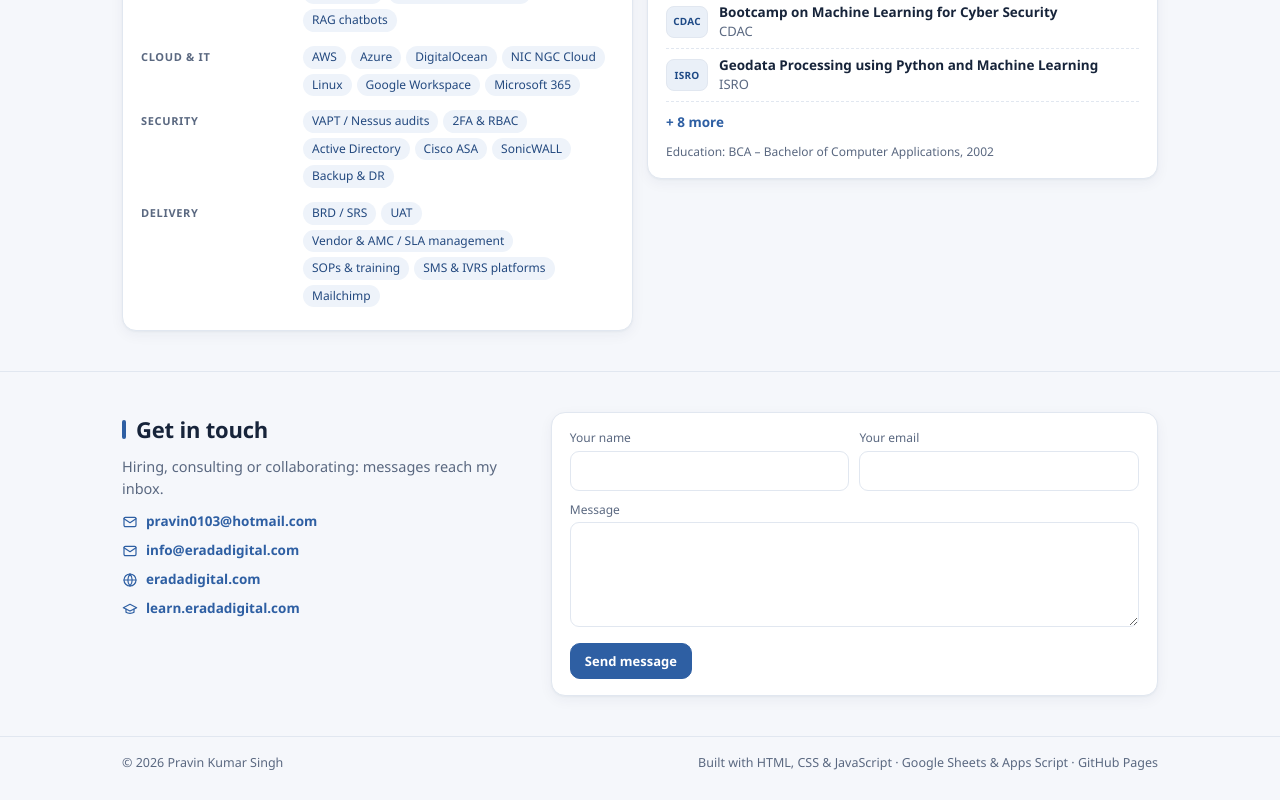
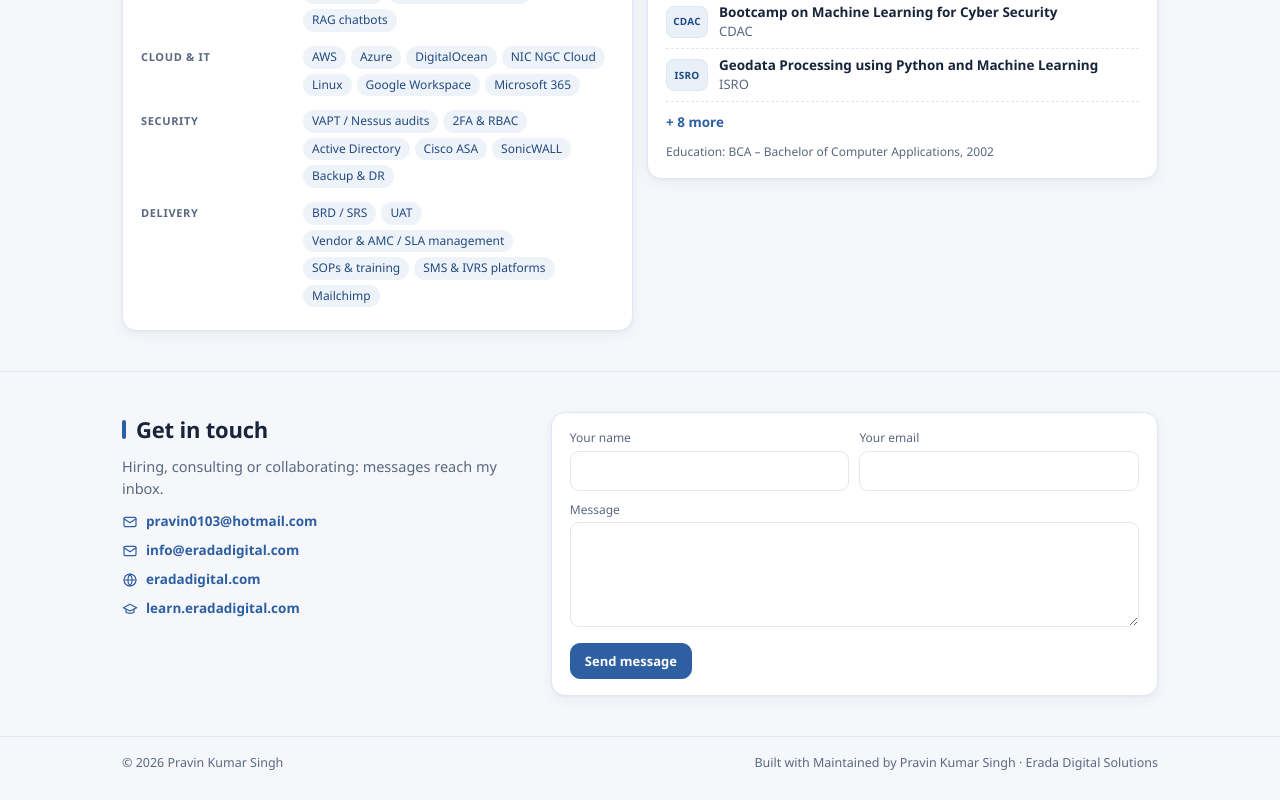
Before and after one commit to pravinkrsingh/pravinkrsingh.github.io, a plain HTML site: page index.html in a window 1280 px wide. Shown: the part 3910-4710 px from the top of the page. Drawn offline with Linux system fonts and the light colour scheme.

Commit message:
Update index.html

```diff
--- a/index.html
+++ b/index.html
@@ -314,7 +314,7 @@ const DEFAULT_DATA = {
   "current_org": "I-TECH India (University of Washington)",
   "current_since": "Since 2014 · Consultant since Apr 2026",
   "footer_note": "Content managed in Google Sheets",
-  "built_with": "HTML, CSS & JavaScript · Google Sheets & Apps Script · GitHub Pages"
+  "built_with": "Maintained by Pravin Kumar Singh · Erada Digital Solutions"
  },
  "stats": [],
  "experience": [
```
